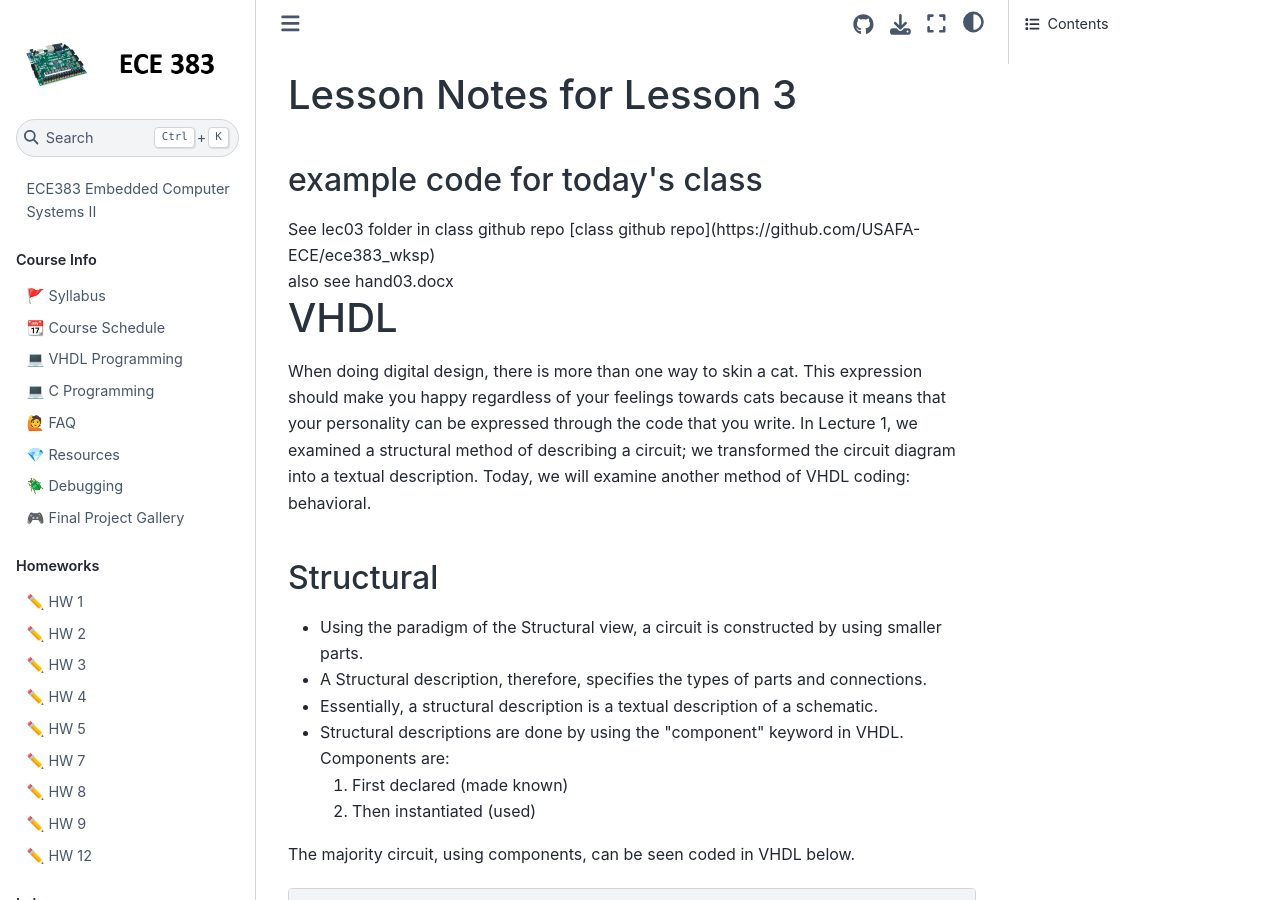
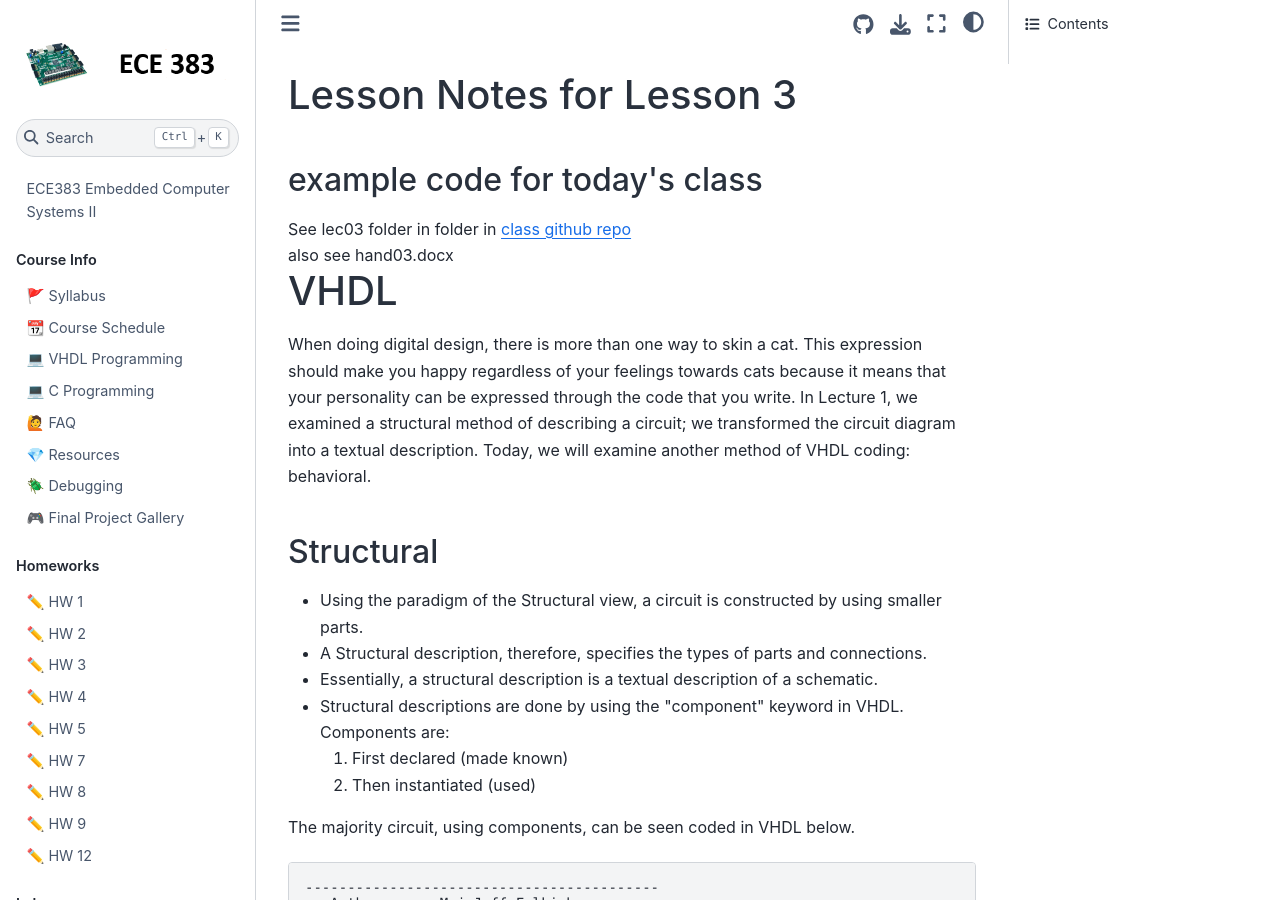
Before and after one commit to USAFA-ECE/ece383, a Jupyter Book: the page built from book/Lectures/lecture03.md, in a window 1280 px wide and 900 px high. Built offline with Jupyter Book 1.0.4 settings and Sphinx 7.4.7 and the Sphinx Book theme 1.1.4, drawn with Linux system fonts in a browser that asks for light colours; pages that are not in the unit, such as notebooks, are missing from menus.

Commit message:
Update lecture03.md

```diff
--- a/book/Lectures/lecture03.md
+++ b/book/Lectures/lecture03.md
@@ -1,7 +1,7 @@
 <h1>Lesson Notes for Lesson 3</h1>
 
 <h2>example code for today's class</h2>
-	See lec03 folder in class github repo [class github repo](https://github.com/USAFA-ECE/ece383_wksp)
+	See lec03 folder in folder in <a href="https://github.com/USAFA-ECE/ece383_wksp">class github repo</a>
   <br>also see hand03.docx
 
 
```
